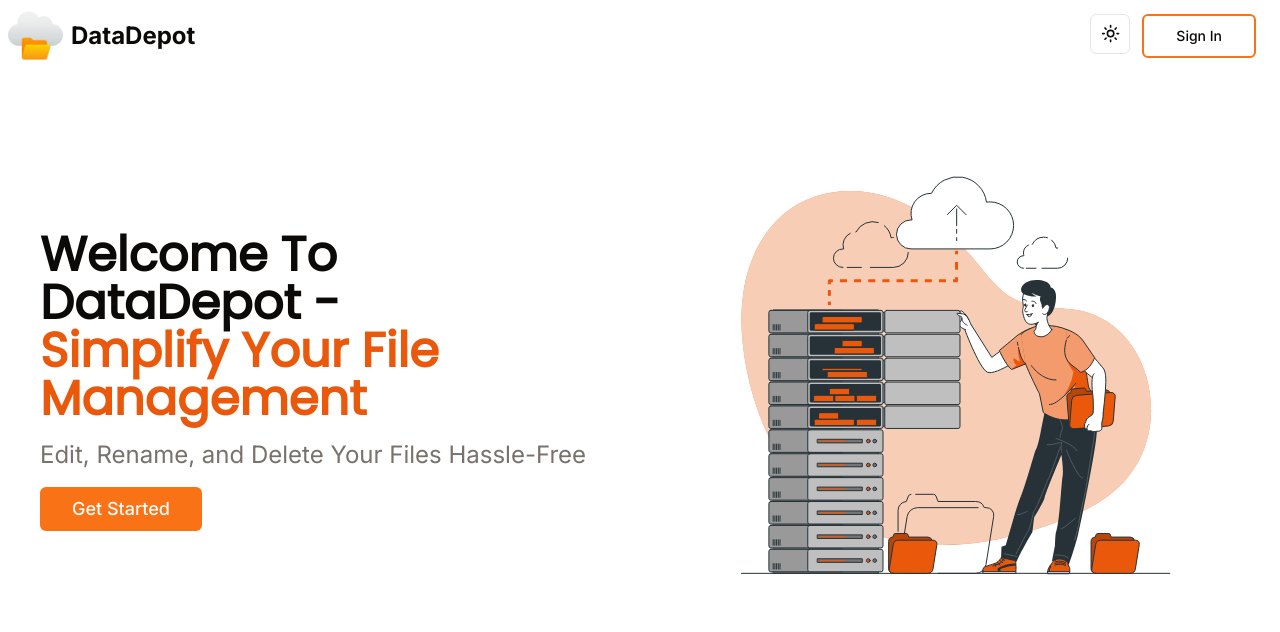
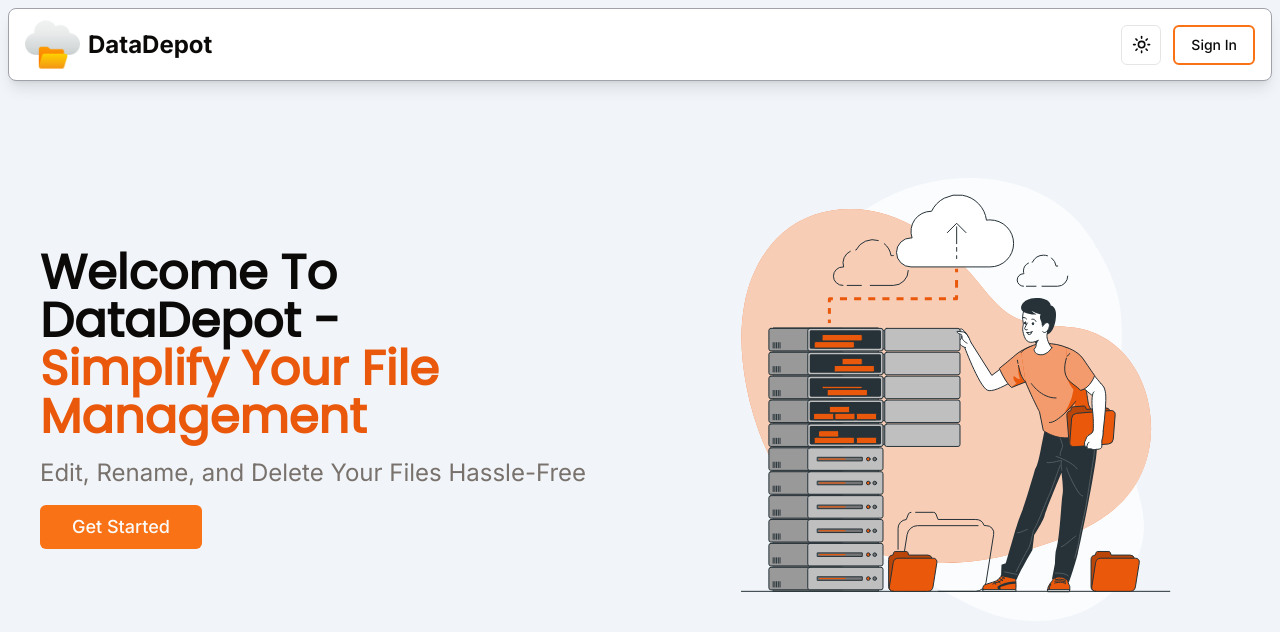
Before and after one commit to DollyXSoul/DataDepot, a Next.js app: page / in a window 1280 px wide. Shown: the top 632 px of the page. Built offline with nearby package versions, Linux system fonts and the light colour scheme; no server answers.

Commit message:
header-styling

```diff
--- a/app/layout.tsx
+++ b/app/layout.tsx
@@ -30,7 +30,7 @@ export default function RootLayout({
   return (
     <ClerkProvider>
       <html lang="en" className={` ${poppins.variable}`}>
-        <body className={inter.className}>
+        <body className={`bg-slate-100 dark:bg-zinc-950 ${inter.className}`}>
           <ThemeProvider
             attribute="class"
             defaultTheme="system"
--- a/components/Header.tsx
+++ b/components/Header.tsx
@@ -6,24 +6,21 @@ import { Button } from "./ui/button";
 
 const Header = () => {
   return (
-    <header className="flex items-center justify-between m-2">
+    <header className="flex items-center justify-between m-2 px-4 py-2 rounded-lg shadow-lg bg-white dark:bg-zinc-900 border border-zinc-400">
       <Link href="/" className="flex items-center space-x-2">
         <div>
           <Image src="/logo.png" alt="data-depot" height={55} width={55} />
         </div>
-        <h1 className="font-bold text-2xl">DataDepot</h1>
+
+        <h1 className=" text-2xl font-bold">DataDepot</h1>
       </Link>
 
-      <div className="flex space-x-3 px-4">
+      <div className="flex space-x-3 items-center">
         <ThemeToggler />
         <UserButton afterSignOutUrl="/" />
         <SignedOut>
           <SignInButton mode="modal" signUpFallbackRedirectUrl="/dashboard">
-            <Button
-              variant="outline"
-              size="lg"
-              className="border-primary border-2"
-            >
+            <Button variant="outline" className="border-primary border-2">
               Sign In
             </Button>
           </SignInButton>
```
